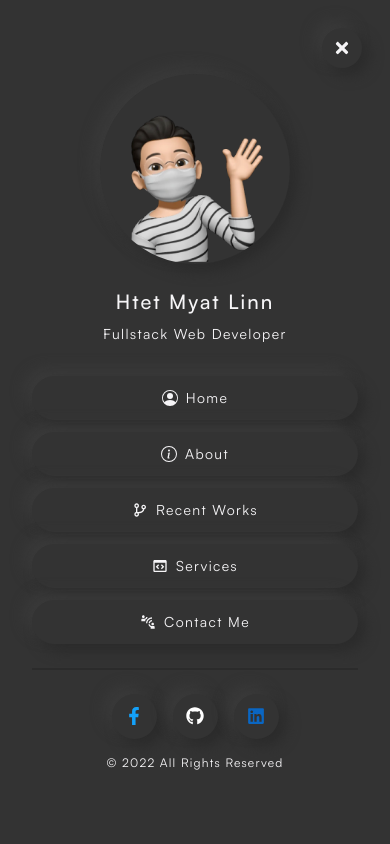
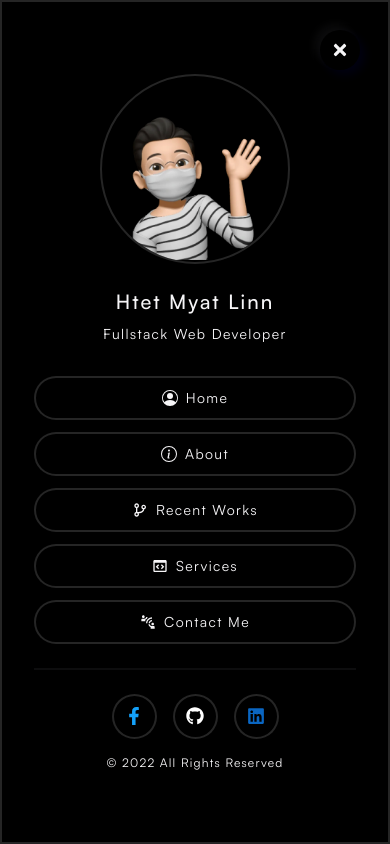
Before and after one commit to rinn-dev/Portfolia, a Next.js app: page / in a window 390 px wide. Shown: the top 844 px of the page. Built offline with nearby package versions, Linux system fonts and the light colour scheme.

Commit message:
Responsive Sidebar n Body

```diff
--- a/components/Buttons/CircularButton.jsx
+++ b/components/Buttons/CircularButton.jsx
@@ -5,7 +5,7 @@ const CircularButton = ({ classes, icon, link }) => {
     <a
       href={link}
       target={"_blank"}
-      className={`flex items-center justify-center bg-rinn-primary shadow-rounded rounded-full font-main hover:scale-[0.94] transition-all duration-300 ease-in-out cursor-pointer active:shadow-rounded-click ${classes}`}
+      className={`flex items-center justify-center bg-rinn-primary border-2 border-rinn-border rounded-full font-main hover:scale-[0.94] transition-all duration-300 ease-in-out cursor-pointer ${classes}`}
     >
       <span className="text-rinn-text-primary">{icon}</span>
     </a>
--- a/components/Buttons/LongButton.jsx
+++ b/components/Buttons/LongButton.jsx
@@ -5,7 +5,7 @@ const LongButton = ({ anchorId, title, icon }) => {
   return (
     <a
       href={anchorId}
-      className="max-w-[500px] mx-auto flex items-center justify-center bg-rinn-primary shadow-rounded w-full py-3 rounded-full font-main gap-2 hover:scale-[0.97] transition-all duration-300 ease-in-out cursor-pointer active:shadow-rounded-click"
+      className="max-w-[500px] border-2 border-rinn-border mx-auto flex items-center justify-center bg-rinn-primary w-full py-[10px] rounded-full font-main gap-2 hover:scale-[0.97] transition-all duration-300 ease-in-out cursor-pointer active:shadow-rounded-click"
     >
       <span className="text-rinn-text-primary">{icon}</span>
       <span className="text-rinn-text-primary text-sm md:text-base xl:text-sm tracking-widest">
--- /dev/null
+++ b/components/CasualContentSection.jsx
@@ -0,0 +1,41 @@
+import Image from "next/image";
+import React from "react";
+
+const CasualContentSection = ({ isReversed }) => {
+  return (
+    <div
+      className={`h-screen flex flex-col justify-center items-center px-16 bg-[url('/images/grid.webp')] bg-cover ${
+        isReversed ? "lg:flex-row-reverse" : "lg:flex-row"
+      }`}
+      style={{ backgroundPosition: "-230.415px -5.85px" }}
+    >
+      <div className="lg:flex-1 font-main text-rinn-text-primary leading-loose">
+        <h2 className="text-4xl font-bold capitalize mb-10">
+          Dig into my universe
+        </h2>
+        <p className="pb-5 text-base md:text-lg 2xl:text-xl tracking-wide">
+          I'm Htet Myat Linn, a full stack developer living in Yangon, Myanmar.
+          I'm a young professional who is passionate about what I do. My area of
+          expertise is providing digital services, such as landing pages, JAM
+          stack websites & e-commerce web applications.
+        </p>
+        <p className="text-base md:text-lg 2xl:text-xl tracking-wide">
+          The key to effective design, in my opinion as a web developer, is
+          striking the ideal balance between form and function. My objective is
+          to produce elegant and user-friendly websites that support the
+          commercial objectives of my clients.
+        </p>
+      </div>
+      <div className="lg:flex-1">
+        <Image
+          src="/images/rinn-coding.svg"
+          alt="Coding Vector - Dig into Htet Myat Linn's Universe"
+          width={600}
+          height={600}
+        />
+      </div>
+    </div>
+  );
+};
+
+export default CasualContentSection;
--- a/components/Layout.jsx
+++ b/components/Layout.jsx
@@ -6,7 +6,6 @@ import Sidebar from "./Sidebar";
 
 const Layout = ({ children }) => {
   const [isSidebarOpen, toggleSidebar] = useState(true);
-
   useEffect(() => {
     if (
       typeof window !== "undefined" &&
@@ -22,7 +21,7 @@ const Layout = ({ children }) => {
   return (
     <div className="flex flex-col xl:flex-row bg-rinn-primary">
       <div
-        className={`overflow-y-auto xl:overflow-hidden shadow-[5px_0px_8px_0px_#2b2b2b]  items-start w-screen fixed top-0 bottom-0 left-0 xl:relative xl:translate-x-0 flex bg-rinn-primary xl:w-[22%] xl:max-h-screen ${
+        className={`z-10 overflow-y-auto xl:overflow-hidden border-2 border-rinn-border  items-start w-screen fixed xl:sticky top-0 bottom-0 left-0 xl:translate-x-0 flex bg-rinn-primary xl:w-[25%] xl:max-h-screen ${
           !isSidebarOpen
             ? "-translate-x-full animate-slideOut"
             : "translage-x-0 animate-slideIn"
--- a/components/Sidebar.jsx
+++ b/components/Sidebar.jsx
@@ -15,8 +15,13 @@ const Sidebar = ({ toggleSidebar }) => {
         <FaTimes className="text-lg" />
       </button>
       <div className="w-full px-8 flex flex-col items-center">
-        <div className="mb-6 rounded-full overflow-hidden w-[190px] h-[190px] md:w-[230px] md:h-[230px] xl:w-[190px] xl:h-[190px] shadow-rounded cursor-pointer transition-all duration-300 ease-in-out hover:scale-105">
-          <Image src="/images/rinn.png" width={230} height={230} />
+        <div className="mb-6 rounded-full overflow-hidden w-[190px] h-[190px] md:w-[230px] md:h-[230px] xl:w-[180px] xl:h-[180px] cursor-pointer transition-all duration-300 ease-in-out hover:scale-105 border-2 border-rinn-border">
+          <Image
+            src="/images/rinn.png"
+            width={230}
+            height={230}
+            alt="Fullstack Developer Htet Myat Linn"
+          />
         </div>
         <h1 className="text-rinn-text-primary font-main text-xl md:text-3xl xl:text-xl font-medium tracking-widest mb-2">
           Htet Myat Linn
--- a/pages/index.js
+++ b/pages/index.js
@@ -1,10 +1,15 @@
+import CasualContentSection from "@components/CasualContentSection";
 import Layout from "@components/Layout";
 import React from "react";
 
 const index = () => {
   return (
     <Layout>
-      <div className="h-screen w-full"></div>
+      <div className="min-h-screen w-full">
+        <CasualContentSection />
+        <CasualContentSection isReversed />
+        <CasualContentSection />
+      </div>
     </Layout>
   );
 };
--- a/tailwind.config.js
+++ b/tailwind.config.js
@@ -7,15 +7,15 @@ module.exports = {
   theme: {
     extend: {
       colors: {
-        "rinn-primary": "#333333",
-        "rinn-shadow-light": "#3b3b3b",
-        "rinn-shadow-dark": "#2b2b2b",
+        "rinn-primary": "#000",
+        "rinn-shadow-dark": "#0d0d0e",
         "rinn-text-primary": "#F6F5F7",
+        "rinn-border": "#f6f5f726",
       },
       boxShadow: {
-        rounded: "7px 7px 14px #2b2b2b, -7px -7px 14px #3b3b3b",
+        rounded: "5px 5px 10px #001, -5px -5px 10px #0d0d0e",
         "rounded-click":
-          "inset 14px 14px 28px #2c2c2c, inset -14px -14px 28px #3a3a3a",
+          "inset 14px 14px 28px #001, inset -14px -14px 28px #0d0d0e",
       },
       fontFamily: {
         main: ["Satoshi-Variable", "sans-serif"],
```
Also changed, not shown: constants/homepage.js (added), public/images/grid.webp (added), public/images/rinn-coding.svg (added).
